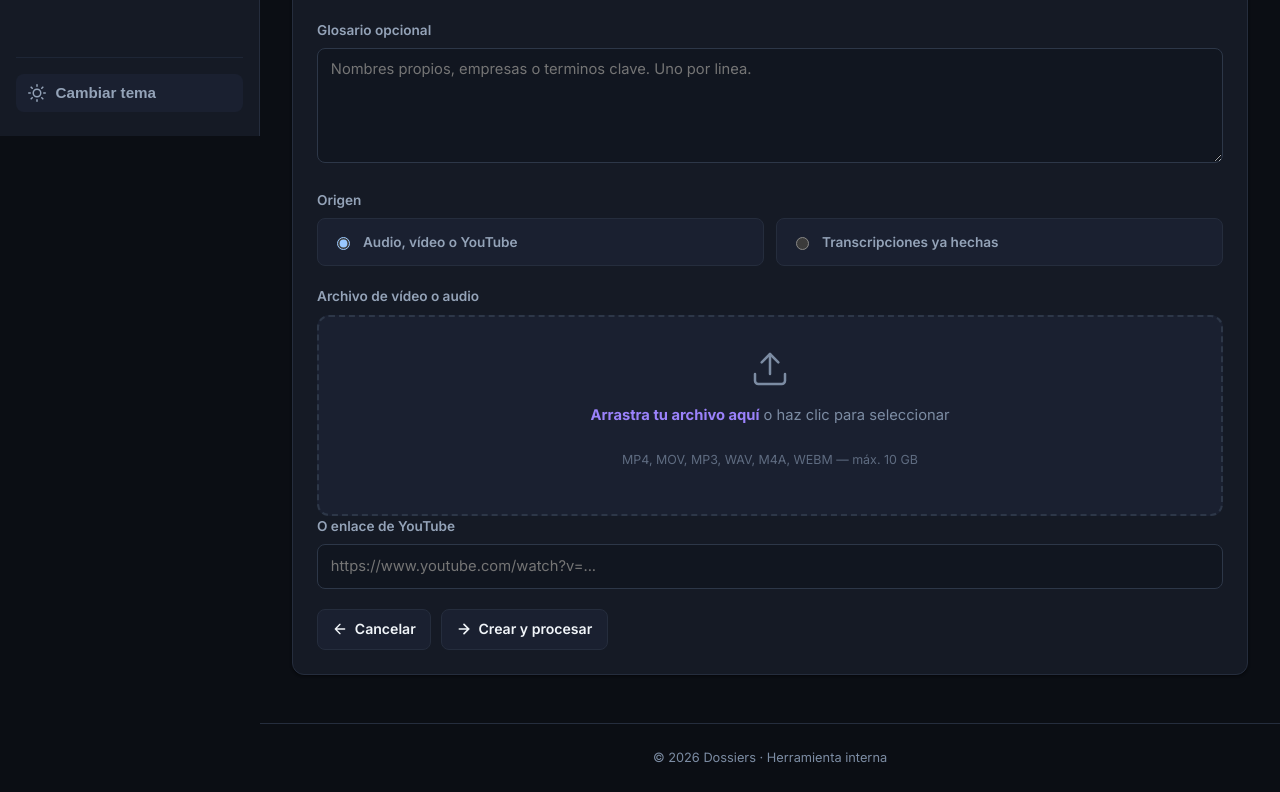
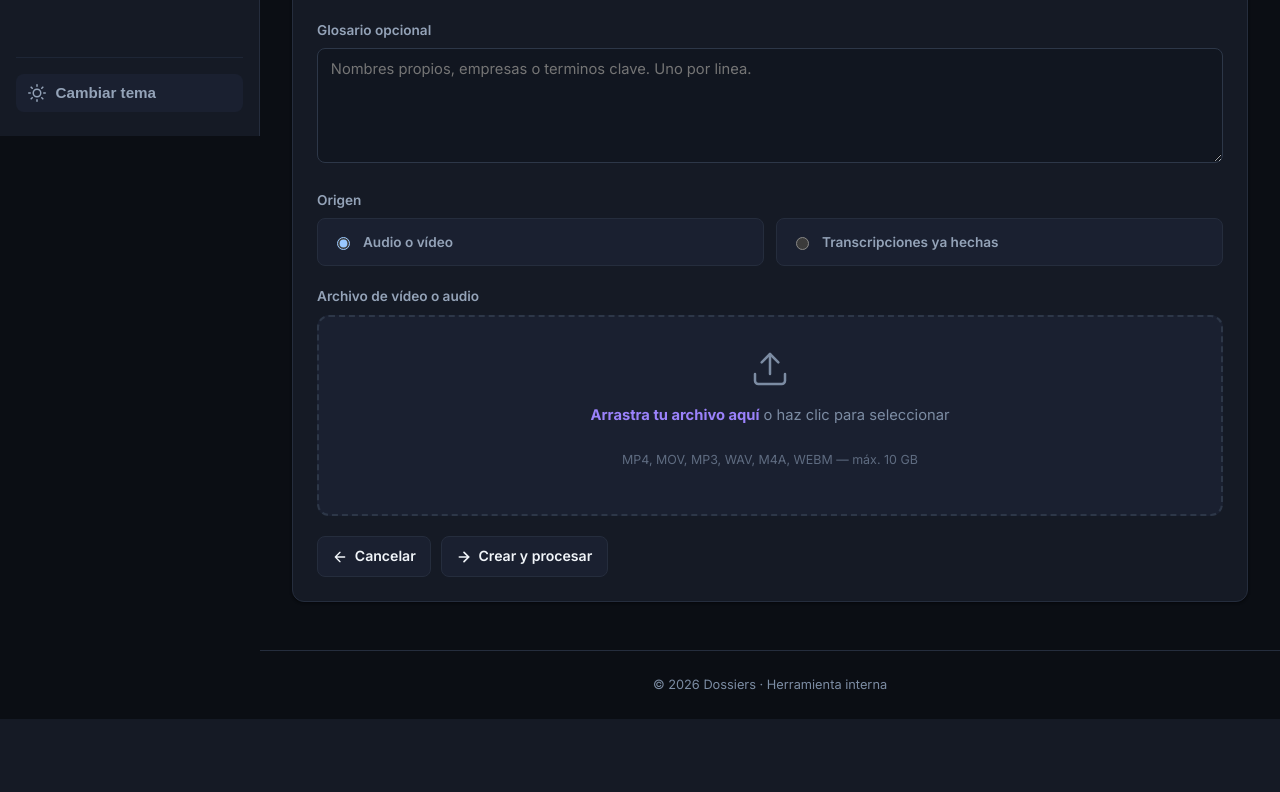
Before and after one commit to jaumecarreno/dossiers, a Flask app: page /projects/new in a window 1280 px wide. Shown: the part 664-1456 px from the top of the page. After the commit the page ends 1383 px from the top, so only its background shows below. Run offline with Flask 3, Linux system fonts and the light colour scheme; data that the repository does not hold is empty; some libraries are stand-ins or nearby versions.

Commit message:
Remove YouTube transcription support

```diff
--- a/app/constants.py
+++ b/app/constants.py
@@ -1,11 +1,9 @@
 from __future__ import annotations
 
 SOURCE_KIND_MEDIA = "media"
-SOURCE_KIND_YOUTUBE = "youtube"
 SOURCE_KIND_TRANSCRIPT_FILES = "transcript_files"
 SOURCE_KINDS = {
     SOURCE_KIND_MEDIA,
-    SOURCE_KIND_YOUTUBE,
     SOURCE_KIND_TRANSCRIPT_FILES,
 }
 
--- a/app/routes.py
+++ b/app/routes.py
@@ -25,7 +25,6 @@ from app.constants import (
     TRANSCRIPTION_MODEL_COSTS_USD_PER_MINUTE,
     SOURCE_KIND_MEDIA,
     SOURCE_KIND_TRANSCRIPT_FILES,
-    SOURCE_KIND_YOUTUBE,
     allowed_file,
     allowed_transcript_file,
     get_transcription_model_label,
@@ -37,7 +36,6 @@ from app.extensions import db
 from app.models import Project, ProjectLog, ProjectOutput, TranscriptChunk, Template
 from app.queue import enqueue_project_processing
 from app.services.export_service import get_transcript_content, markdown_to_docx, text_to_pdf
-from app.services.media_service import download_youtube_media, is_youtube_url
 from app.services.quality_service import (
     build_quality_report,
     glossary_text_from_project,
@@ -178,8 +176,6 @@ def create_project():
         for file in request.files.getlist("transcript_files")
         if file and file.filename
     ]
-    youtube_url = (request.form.get("youtube_url") or "").strip()
-
     if not title:
         flash("El título es obligatorio.", "error")
         return redirect(url_for("main.new_project"))
@@ -217,16 +213,10 @@ def create_project():
             flash("Tipo de transcripcion no permitido.", "error")
             return redirect(url_for("main.new_project"))
         filename = _source_filename_summary([file.filename for file in transcript_uploads])
-    elif not upload or not upload.filename:
-        if not youtube_url:
-            flash("Selecciona un archivo o indica una URL de YouTube.", "error")
+    else:
+        if not upload or not upload.filename:
+            flash("Selecciona un archivo de audio o vídeo.", "error")
             return redirect(url_for("main.new_project"))
-        if not is_youtube_url(youtube_url):
-            flash("La URL no parece válida de YouTube.", "error")
-            return redirect(url_for("main.new_project"))
-        source_kind = SOURCE_KIND_YOUTUBE
-        filename = "youtube_source.mp3"
-    else:
         if not allowed_file(upload.filename):
             flash("Tipo de archivo no permitido.", "error")
             return redirect(url_for("main.new_project"))
@@ -257,16 +247,8 @@ def create_project():
             db.session.rollback()
             flash(str(exc), "error")
             return redirect(url_for("main.new_project"))
-    elif upload and upload.filename:
+    else:
         upload.save(source_path)
-    else:
-        try:
-            source_path = download_youtube_media(youtube_url, original_dir)
-        except Exception as exc:
-            db.session.rollback()
-            flash(f"No se pudo descargar el contenido de YouTube: {exc}", "error")
-            return redirect(url_for("main.new_project"))
-        project.source_filename = source_path.name
 
     project.source_file_path = str(source_path)
     project.status = "queued"
--- a/app/services/media_service.py
+++ b/app/services/media_service.py
@@ -1,12 +1,10 @@
 from __future__ import annotations
 
-import os
 import re
 import shutil
 import subprocess
 from dataclasses import dataclass
 from pathlib import Path
-from urllib.parse import urlparse
 
 
 class MediaProcessingError(RuntimeError):
@@ -36,7 +34,6 @@ SPEECH_FILTERS = ",".join(
         "loudnorm=I=-16:TP=-1.5:LRA=11",
     ]
 )
-YTDLP_COOKIES_FILE_ENV = "YTDLP_COOKIES_FILE"
 
 
 def _run(command: list[str]) -> subprocess.CompletedProcess[str]:
@@ -277,49 +274,3 @@ def split_audio(
     if not chunks:
         raise MediaProcessingError("No se genero ningun fragmento de audio.")
     return chunks
-
-
-def is_youtube_url(url: str) -> bool:
-    parsed = urlparse(url.strip())
-    if parsed.scheme not in {"http", "https"}:
-        return False
-    host = parsed.netloc.lower()
-    return any(domain in host for domain in ("youtube.com", "youtu.be"))
-
-
-def _youtube_cookie_args() -> list[str]:
-    cookies_file = os.getenv(YTDLP_COOKIES_FILE_ENV)
-    if not cookies_file:
-        return []
-
-    cookies_path = Path(cookies_file).expanduser()
-    if not cookies_path.is_file():
-        raise MediaProcessingError(
-            f"{YTDLP_COOKIES_FILE_ENV} apunta a un archivo que no existe: {cookies_file}"
-        )
-    return ["--cookies", str(cookies_path)]
-
-
-def download_youtube_media(url: str, output_dir: str | Path) -> Path:
-    output = Path(output_dir)
-    output.mkdir(parents=True, exist_ok=True)
-    template = output / "youtube_source.%(ext)s"
-    command = [
-        "yt-dlp",
-        "--no-playlist",
-        "--no-warnings",
-        "-f",
-        "bestaudio/best",
-        "--extract-audio",
-        "--audio-format",
-        "mp3",
-        "-o",
-        str(template),
-        *_youtube_cookie_args(),
-        url.strip(),
-    ]
-    _run(command)
-    files = sorted(output.glob("youtube_source.*"))
-    if not files:
-        raise MediaProcessingError("No se pudo descargar el contenido de YouTube.")
-    return files[0]
--- a/app/templates/projects/new.html
+++ b/app/templates/projects/new.html
@@ -73,7 +73,7 @@
       <div class="source-mode-group" role="radiogroup" aria-label="Origen del proyecto">
         <label class="source-mode-option">
           <input type="radio" name="source_mode" value="media" checked />
-          <span>Audio, vídeo o YouTube</span>
+          <span>Audio o vídeo</span>
         </label>
         <label class="source-mode-option">
           <input type="radio" name="source_mode" value="transcript_files" />
@@ -102,10 +102,6 @@
           </button>
         </div>
       </div>
-      <label>
-        <span>O enlace de YouTube</span>
-        <input type="url" name="youtube_url" id="youtube-url" placeholder="https://www.youtube.com/watch?v=..." />
-      </label>
     </div>
 
     <div id="transcript-source-fields" class="source-fields" hidden>
@@ -158,7 +154,6 @@
       const fileRemove = document.getElementById("file-remove");
       const overlay = document.getElementById("upload-overlay");
       const submitBtn = document.getElementById("submit-btn");
-      const youtubeInput = document.getElementById("youtube-url");
       const transcriptionModel = form.elements.transcription_model;
       const costValue = document.getElementById("transcription-cost-value");
       const costDetail = document.getElementById("transcription-cost-detail");
@@ -216,13 +211,8 @@
           return;
         }
         if (!mediaDurationSeconds || !rate) {
-          if ((youtubeInput.value || "").trim()) {
-            costValue.textContent = "Se calculará tras descargar";
-            costDetail.textContent = "Para YouTube no se puede leer la duración antes de crear el dossier.";
-          } else {
-            costValue.textContent = "Selecciona un archivo";
-            costDetail.textContent = "Solo transcripción; no incluye limpieza, resumen ni dossier.";
-          }
+          costValue.textContent = "Selecciona un archivo";
+          costDetail.textContent = "Solo transcripción; no incluye limpieza, resumen ni dossier.";
           return;
         }
         const estimatedCost = (mediaDurationSeconds / 60) * rate;
@@ -329,9 +319,6 @@
 
       fileRemove.addEventListener("click", clearPreview);
       transcriptionModel.addEventListener("change", () => updateCostEstimate());
-      youtubeInput.addEventListener("input", () => {
-        if (!fileInput.files.length) updateCostEstimate();
-      });
       sourceModeInputs.forEach(input => input.addEventListener("change", updateSourceMode));
       transcriptInput.addEventListener("change", () => {
         if (transcriptInput.files.length) addTranscriptFiles(transcriptInput.files);
@@ -364,7 +351,6 @@
       form.addEventListener("submit", (e) => {
         const transcriptMode = currentSourceMode() === "transcript_files";
         const hasFile = fileInput.files.length > 0;
-        const hasYoutube = (youtubeInput.value || "").trim().length > 0;
         const hasTranscriptFiles = transcriptInput.files.length > 0;
         if (transcriptMode && !hasTranscriptFiles) {
           e.preventDefault();
@@ -372,9 +358,9 @@
           submitBtn.disabled = false;
           return;
         }
-        if (!transcriptMode && !hasFile && !hasYoutube) {
+        if (!transcriptMode && !hasFile) {
           e.preventDefault();
-          alert("Selecciona un archivo o indica un enlace de YouTube.");
+          alert("Selecciona un archivo de audio o vídeo.");
           submitBtn.disabled = false;
           return;
         }
```
Also changed, not shown: tests/test_mvp.py (+5 -53 lines), README.md, 2 other files.
